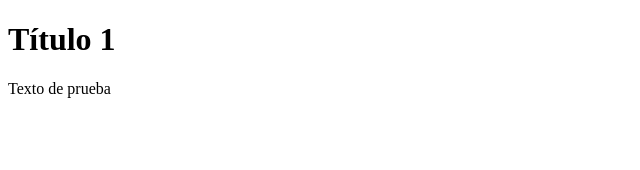
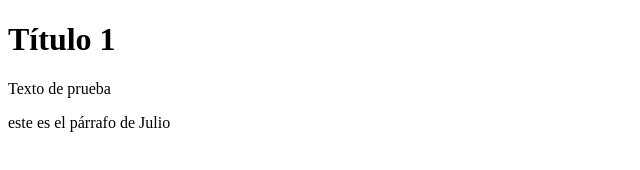
Before and after one commit to researchcode/repontd, a plain HTML site: page index.html in a window 1280 px wide. Shown: the whole page, without its empty margins (0-640 px from the left). Drawn offline with Linux system fonts and the light colour scheme.

Commit message:
Index
Se agregó el párrafo de Julio en index

```diff
--- a/index.html
+++ b/index.html
@@ -17,6 +17,7 @@
 <body>
     <h1>Título 1</h1>
     <p>Texto de prueba</p>
+    <p>este es el párrafo de Julio</p>
     <!--[if lt IE 7]>
             <p class="browsehappy">You are using an <strong>outdated</strong> browser. Please <a href="#">upgrade your browser</a> to improve your experience.</p>
         <![endif]-->
```
